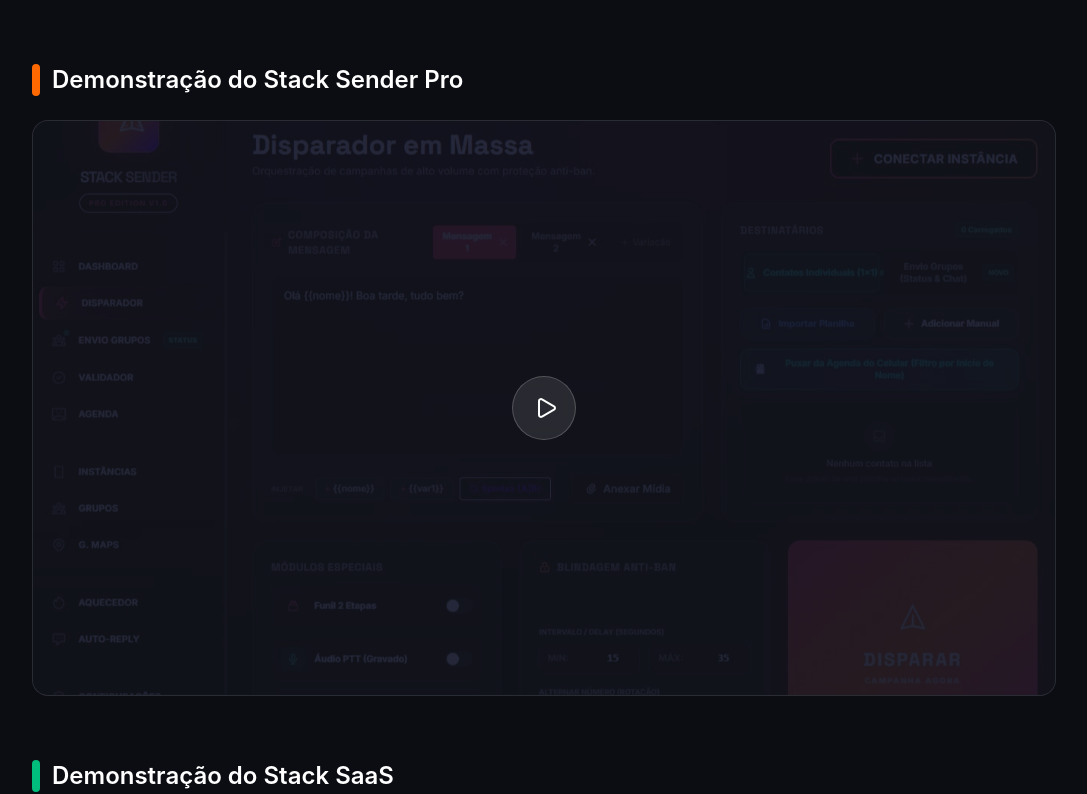
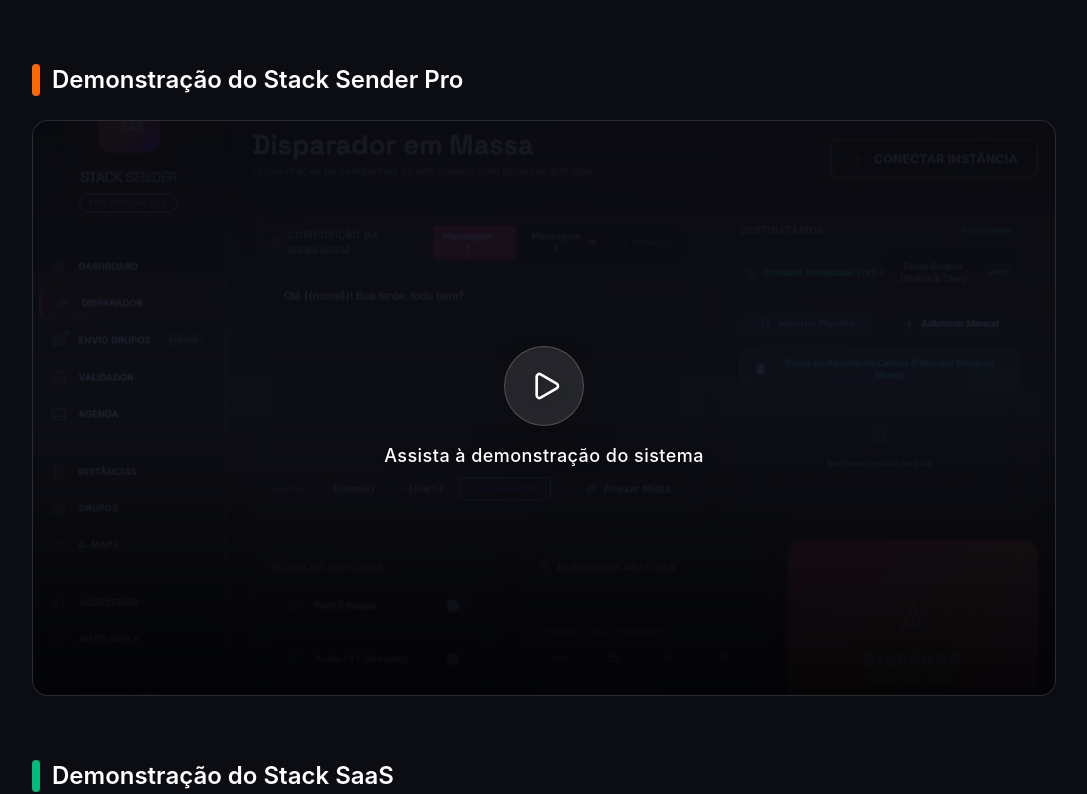
Before and after one commit to Glauberads/stack_sistemas, a React (Vite) app: page / in a window 1280 px wide. Shown: the part 2310-3104 px from the top of the page, without its empty margins (96-1183 px from the left). Built offline with nearby package versions, Linux system fonts and the light colour scheme.

Commit message:
feat: Integrar Player YouTube para Stack Sender Pro e remover MP4 local

```diff
--- a/src/App.tsx
+++ b/src/App.tsx
@@ -194,7 +194,12 @@
                 Demonstração do Stack Sender Pro
               </h3>
               <div className="aspect-video w-full bg-[#12141c] rounded-2xl border border-white/10 overflow-hidden relative group">
-                <VideoPlayer src="/videos/Apresentacao_Stack_sender.mp4" poster="/videos/poster-sender.jpg" />
+                <VideoPlayer
+                  youtubeId="VYc1L4KcLsU"
+                  poster="/videos/poster-sender.jpg"
+                  productName="stack_sender_pro"
+                  title="Demonstração do Stack Sender Pro"
+                />
               </div>
             </div>
 
@@ -315,17 +320,57 @@
   );
 }
 
-function VideoPlayer({ src, poster }: { src: string, poster: string }) {
+function VideoPlayer({ src, poster, youtubeId, productName, title }: { src?: string, poster: string, youtubeId?: string, productName?: string, title?: string }) {
   const [isPlaying, setIsPlaying] = useState(false);
+
+  const handlePlay = () => {
+    setIsPlaying(true);
+    if (productName && youtubeId) {
+      // Registrar evento de analytics (se houver ferramenta configurada globalmente)
+      if (typeof window !== 'undefined' && 'gtag' in window) {
+        // Exemplo genérico de gtag
+        (window as any).gtag('event', 'video_play_click', {
+          product: productName,
+          provider: 'youtube',
+          video_id: youtubeId
+        });
+      } else {
+        console.log(`Analytics Event: video_play_click | product: ${productName} | provider: youtube`);
+      }
+    }
+  };
 
   if (!isPlaying) {
     return (
-      <div className="absolute inset-0 flex items-center justify-center bg-[#1a1c29] group-hover:bg-[#232635] transition-colors cursor-pointer" onClick={() => setIsPlaying(true)}>
+      <div className="absolute inset-0 flex items-center justify-center bg-[#1a1c29] group-hover:bg-[#232635] transition-colors cursor-pointer" onClick={handlePlay}>
         <div className="absolute inset-0 bg-cover bg-center opacity-40 mix-blend-overlay" style={{ backgroundImage: `url(${poster})` }} />
-        <div className="w-16 h-16 rounded-full bg-white/10 backdrop-blur-sm border border-white/20 flex items-center justify-center group-hover:scale-110 transition-transform z-10">
-          <Play className="w-6 h-6 text-white ml-1" />
+
+        {/* Camada adicional de escurecimento para dar contraste premium */}
+        <div className="absolute inset-0 bg-gradient-to-t from-black/80 via-black/20 to-black/40" />
+
+        <div className="relative z-10 flex flex-col items-center gap-4">
+          <div className="w-20 h-20 rounded-full bg-white/10 backdrop-blur-md border border-white/20 flex items-center justify-center group-hover:scale-110 group-hover:bg-orange-500/20 transition-all shadow-2xl">
+            <Play className="w-8 h-8 text-white ml-1 drop-shadow-lg" />
+          </div>
+          {title && (
+            <div className="text-white font-medium text-lg drop-shadow-md tracking-wide hidden md:block">
+              Assista à demonstração do sistema
+            </div>
+          )}
         </div>
       </div>
+    );
+  }
+
+  if (youtubeId) {
+    return (
+      <iframe
+        className="w-full h-full border-0"
+        src={`https://www.youtube-nocookie.com/embed/${youtubeId}?autoplay=1&rel=0`}
+        title={title || "YouTube video player"}
+        allow="accelerometer; autoplay; clipboard-write; encrypted-media; gyroscope; picture-in-picture; web-share"
+        allowFullScreen
+      ></iframe>
     );
   }
 
```
Also changed, not shown: 1 other file (tests, documents, lock files or other folders).
